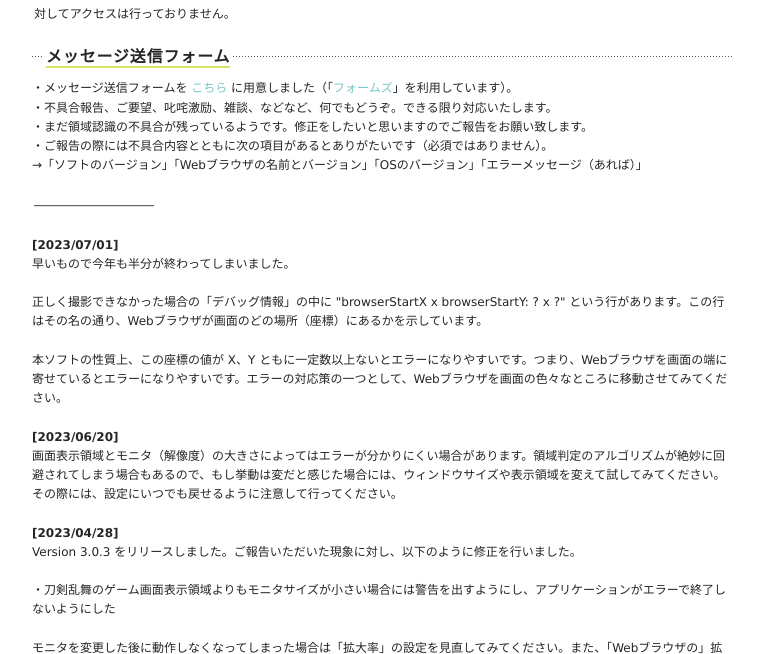
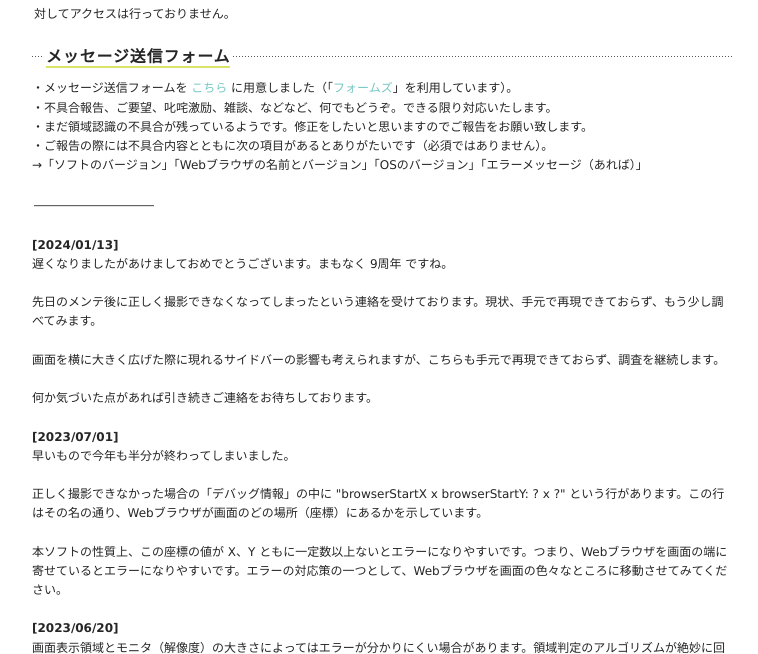
Before and after one commit to nikukyugamer/sword-sword-ranbu, a PHP site: page / in a window 1280 px wide. Shown: the part 472-1126 px from the top of the page, without its empty margins (258-1016 px from the left). Run offline with PHP 8.4, Linux system fonts and the light colour scheme.

Commit message:
feat: 🎸 2024/01/13 に上がってきたバグ報告について、日記に追加した (#59)
* feat: 🎸 2024/01/13 に上がってきたバグ報告について、日記に追加した

* feat: 🎸 微文言更新

```diff
--- a/index.php
+++ b/index.php
@@ -114,6 +114,20 @@ height="0" width="0" style="display:none;visibility:hidden"></iframe></noscript>
 <p></p>
 
 <p>――――――――――</p>
+
+<div>
+  <span style="font-weight: bold;">[2024/01/13]</span>
+  <br>
+  遅くなりましたがあけましておめでとうございます。まもなく 9周年 ですね。
+  <br><br>
+  先日のメンテ後に正しく撮影できなくなってしまったという連絡を受けております。現状、手元で再現できておらず、もう少し調べてみます。
+  <br><br>
+  画面を横に大きく広げた際に現れるサイドバーの影響も考えられますが、こちらも手元で再現できておらず、調査を継続します。
+  <br><br>
+  何か気づいた点があれば引き続きご連絡をお待ちしております。
+</div>
+
+<br>
 
 <div>
   <span style="font-weight: bold;">[2023/07/01]</span>
```
